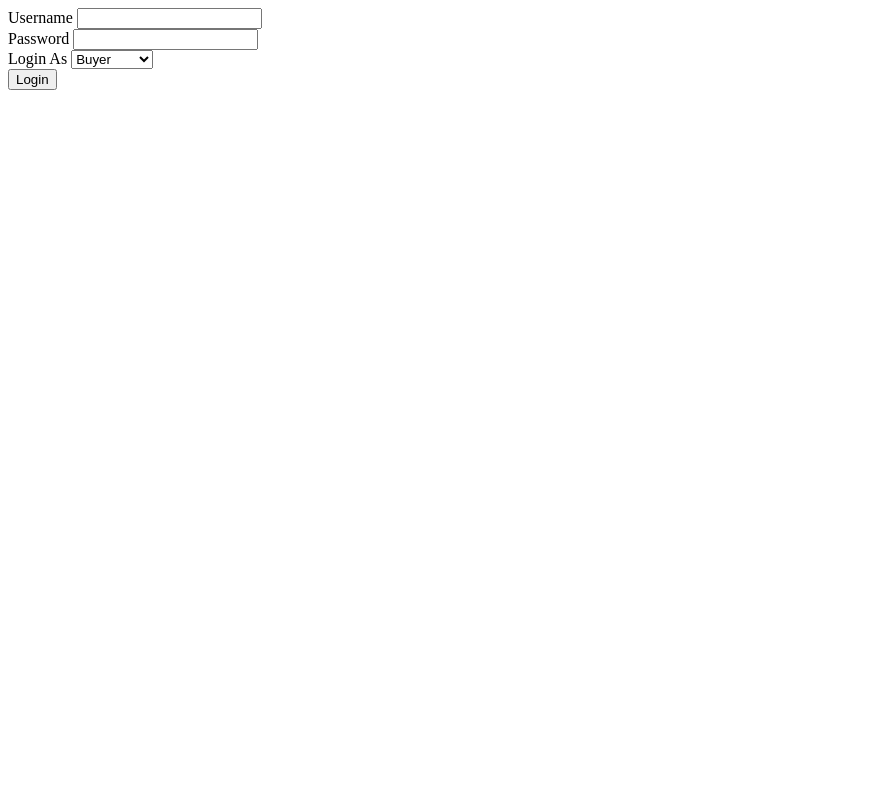
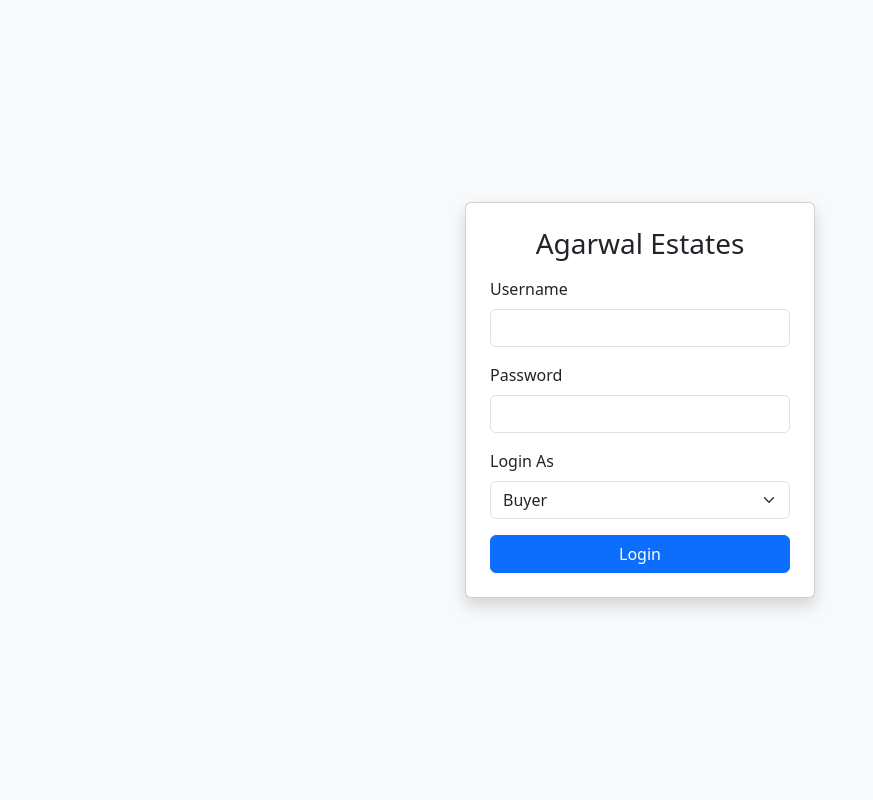
Before and after one commit to medhavishekhar20/agarwal-estates, a Flask app: page /login in a window 1280 px wide. Shown: the whole page, without its empty margins (0-873 px from the left). Run offline with Flask 3, Linux system fonts and the light colour scheme.

Commit message:
Refactor login form with Bootstrap styling

```diff
--- a/templates/login.html
+++ b/templates/login.html
@@ -1,14 +1,27 @@
+<!DOCTYPE html>
+<html lang="en">
+<head>
+    <meta charset="UTF-8">
+    <meta name="viewport" content="width=device-width, initial-scale=1.0">
+    <title>Login - Agarwal Estates</title>
+    <!-- Bootstrap 5 CDN -->
+    <link href="https://cdn.jsdelivr.net/npm/bootstrap@5.3.0/dist/css/bootstrap.min.css" rel="stylesheet">
+</head>
+<body class="bg-light d-flex align-items-center justify-content-center vh-100">
+
+<div class="card p-4 shadow" style="width: 350px;">
+    <h3 class="text-center mb-3">Agarwal Estates</h3>
     <form method="POST" action="/login">
         <div class="mb-3">
-    <label>Username</label>
+            <label class="form-label">Username</label>
             <input type="text" name="username" class="form-control" required>
         </div>
         <div class="mb-3">
-    <label>Password</label>
+            <label class="form-label">Password</label>
             <input type="password" name="password" class="form-control" required>
         </div>
         <div class="mb-3">
-    <label>Login As</label>
+            <label class="form-label">Login As</label>
             <select name="role" class="form-select" required>
                 <option value="buyer">Buyer</option>
                 <option value="employee">Employee</option>
@@ -16,3 +29,7 @@
         </div>
         <button type="submit" class="btn btn-primary w-100">Login</button>
     </form>
+</div>
+
+</body>
+</html>
```
Lines whose indentation alone changed are shown as unchanged.
